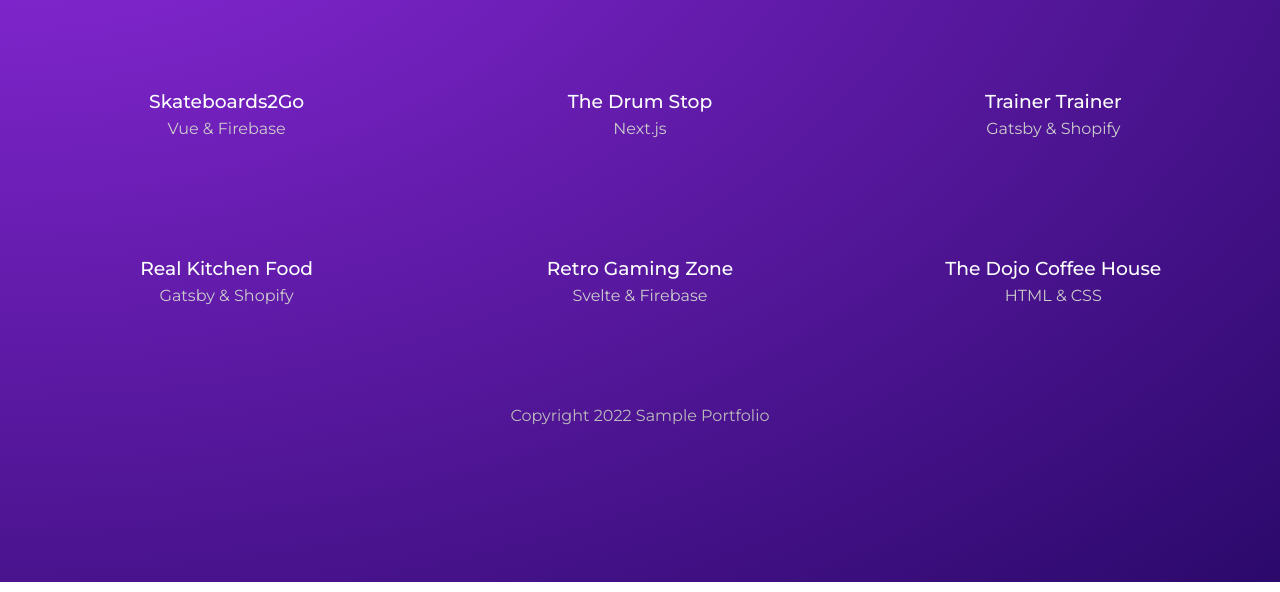
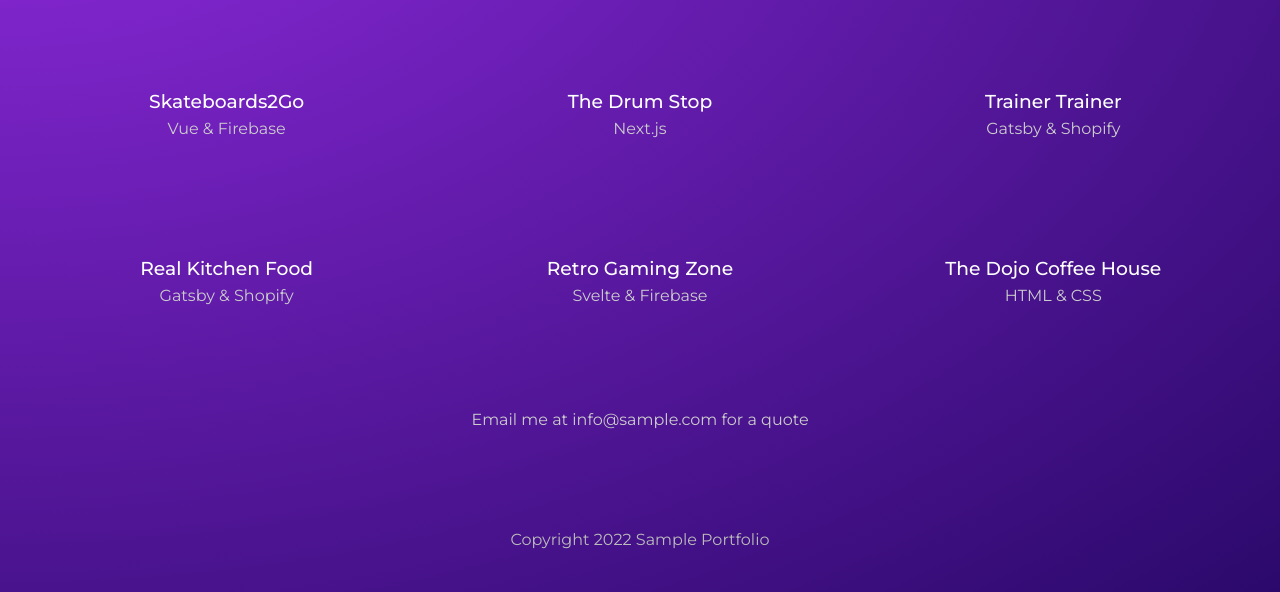
Before and after one commit to jitdiv/gatsby-tutorial, a Gatsby site: page /projects in a window 1280 px wide. Shown: the part 218-810 px from the top of the page. Built offline with nearby package versions, Linux system fonts and the light colour scheme; Gatsby itself is replaced by a stand-in of ours.

Commit message:
Added contact graphql query for contact

```diff
--- a/gatsby-config.js
+++ b/gatsby-config.js
@@ -19,6 +19,7 @@ module.exports = {
   siteMetadata: {
     title: 'Sample Potfolio',
     description: 'sample portfolio for example',
-    copyright: 'This site is copyright 2022 Samp Port'
+    copyright: 'This site is copyright 2022 Samp Port',
+    contact: 'info@sample.com'
   }
 }
--- a/src/pages/projects/index.js
+++ b/src/pages/projects/index.js
@@ -5,7 +5,8 @@ import {portfolio, project} from "../../styles/projects.module.css"
 
 export default function Projects({ data }) {
   console.log(data)
-  const projects = data.allMarkdownRemark.nodes;
+  const projects = data.projects.nodes;
+  const contact = data.contact.siteMetadata.contact;
   return (
     <Layout>
         <div className={portfolio}>
@@ -18,6 +19,7 @@ export default function Projects({ data }) {
               <p>{project.frontmatter.stack}</p>
             </Link>
             )}
+        <p>Email me at { contact } for a quote</p  >
         </div>
     </Layout>
   )
@@ -25,7 +27,7 @@ export default function Projects({ data }) {
 
 export const query = graphql`
 query ProjectsPage {
-  allMarkdownRemark(sort: {fields: frontmatter___date, order: DESC}) {
+  projects: allMarkdownRemark(sort: {fields: frontmatter___date, order: DESC}) {
     nodes {
       id
       frontmatter {
@@ -35,5 +37,10 @@ query ProjectsPage {
       }
     }
   }
+  contact: site {
+    siteMetadata {
+      contact
+    }
+  }
 }
 `
--- a/src/styles/projects.module.css
+++ b/src/styles/projects.module.css
@@ -24,6 +24,8 @@
     font-weight: 500;
   }
   .project p {
+    text-align: center;
     color: #ccc;
     margin-top: 4px;
+    grid-column: 1 / -1;
   }
```
